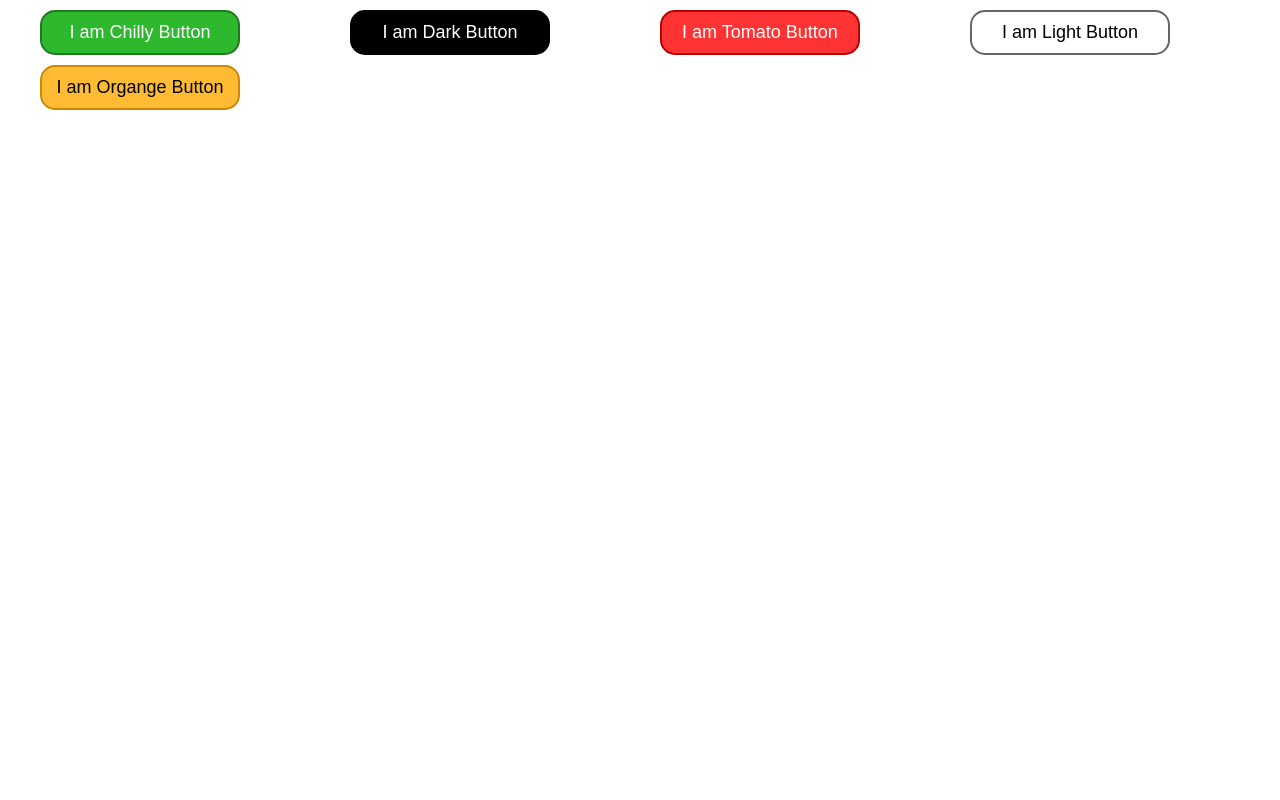
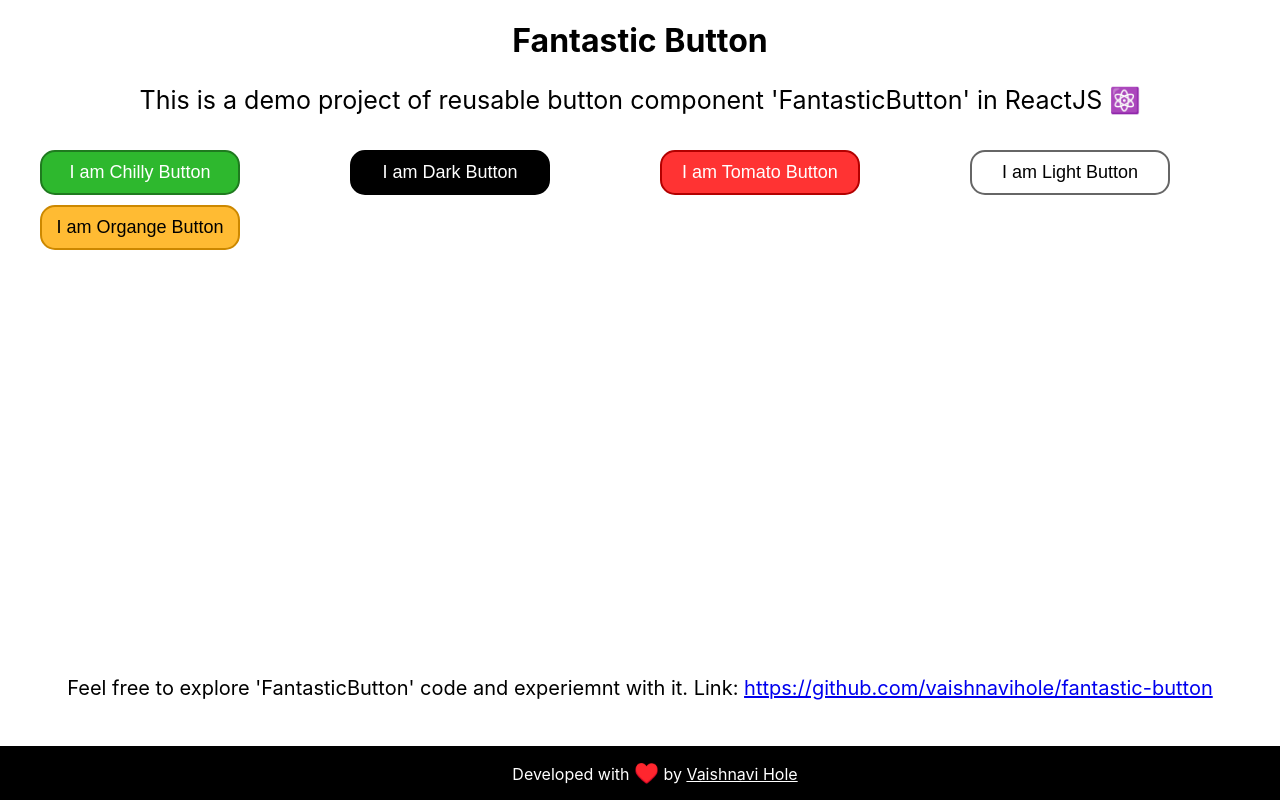
Before and after one commit to vaishnavihole/fantastic-button, a React (Create React App) app: page / in a window 1280 px wide. Built offline with nearby package versions, Linux system fonts and the light colour scheme.

Commit message:
style: homepage information

```diff
--- /dev/null
+++ b/src/App.css
@@ -0,0 +1,40 @@
+.text-center{
+    text-align: center;
+}
+
+.fs-1{
+    font-size: 15px;
+}
+
+.fs-2{
+    font-size: 20px;
+}
+
+.fs-3{
+    font-size: 25px;
+}
+
+.footer{
+    position: fixed;
+    bottom: 0;
+    background-color: #000;
+    color: #fff;
+    width: 100%;
+    padding: 15px;
+}
+
+.text-white{
+  color: #fff;
+}
+
+.text-red{
+    color: #ff3333;
+}
+
+.info-text{
+    position: fixed;
+    bottom: 80px;
+    text-align: center;
+    width: 100%;
+    font-size: 20px;
+}
--- a/src/App.js
+++ b/src/App.js
@@ -1,9 +1,17 @@
 import React from 'react'
+import "./App.css"
 import FantasticButton from './components/FantasticButton/FantasticButton'
 
 function App() {
   return (
     <>
+
+      <div>
+        <h1 className='text-center'>Fantastic Button</h1>
+        <p className='text-center fs-3'>This is a demo project of reusable button component 'FantasticButton' in ReactJS ⚛️</p>
+      </div>
+
+
       <FantasticButton
         text={'I am Chilly Button'}
         width={'200px'}
@@ -40,6 +48,15 @@ function App() {
         marginRight={'70px'}
         theme={'orange'} />
 
+
+      <p className='info-text'>
+        Feel free to explore 'FantasticButton' code and experiemnt with it. Link: <a href="https://github.com/vaishnavihole/fantastic-button">https://github.com/vaishnavihole/fantastic-button</a>
+      </p>
+
+     <div className='footer text-center'>
+        Developed with <span className='text-red fs-2'>♥️</span> by <a href="https://github.com/vaishnavihole" className='text-white'>Vaishnavi Hole</a>
+     </div>
+
     </>
   )
 }
```
